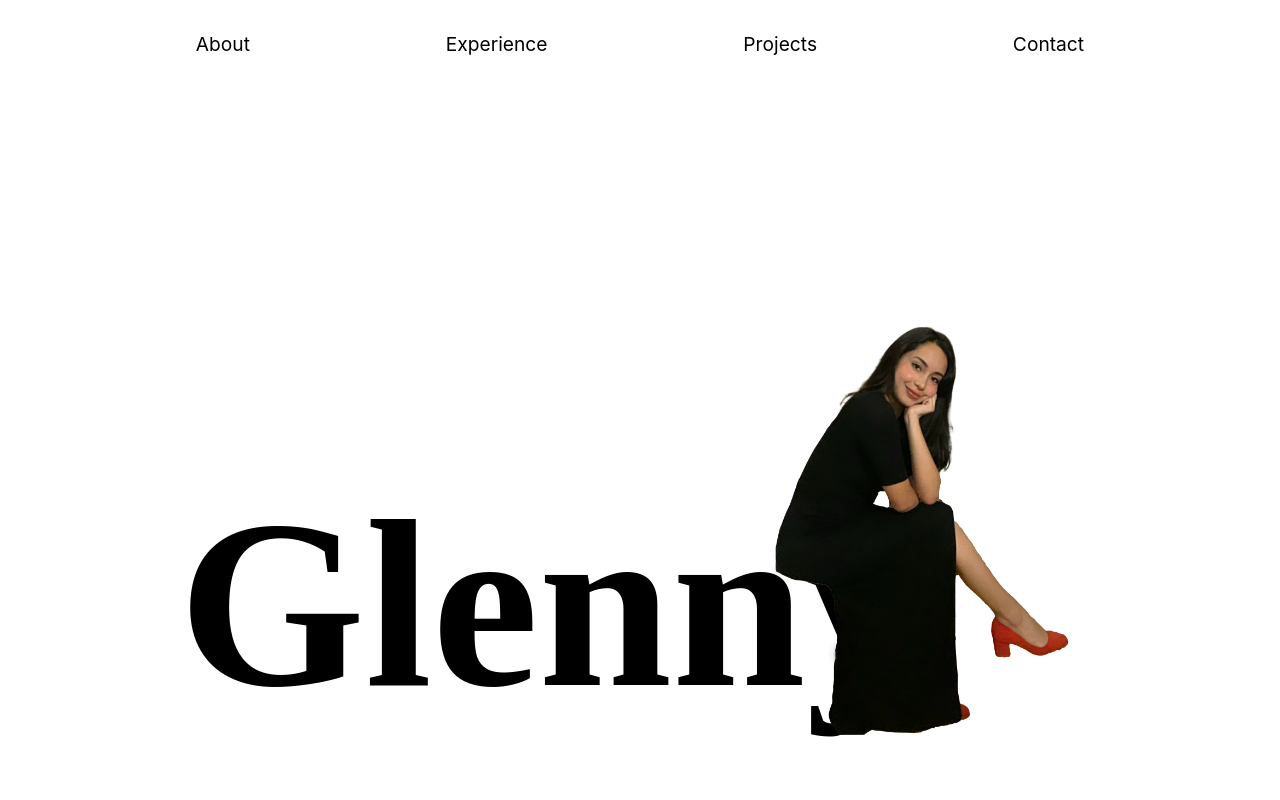
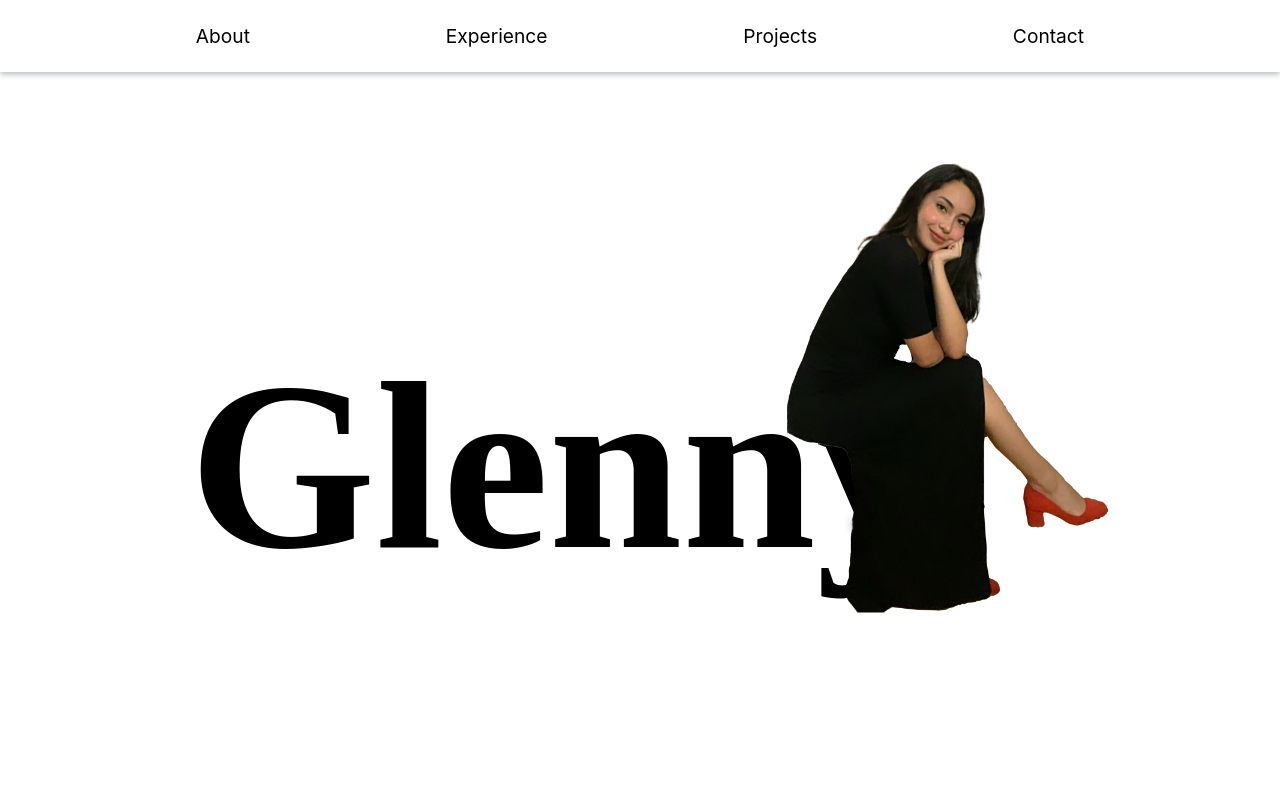
Before and after one commit to ashmarieg/portfolio, a React (Create React App) app: page / in a window 1280 px wide. Shown: the top 800 px of the page. Built offline with nearby package versions, Linux system fonts and the light colour scheme.

Commit message:
changed home page design

```diff
--- a/src/components/About/About.js
+++ b/src/components/About/About.js
@@ -7,7 +7,9 @@ const About = () => {
 <div className="about">
   <div className="about-container">
     <div>
+
       <h1 className="about-title">About Me</h1>
+
       <p className="about-text">Lorem ipsum dolor sit amet, consectetur adipiscing elit, sed do eiusmod tempor incididunt ut labore et dolore magna aliqua. Ut enim ad minim veniam, quis nostrud exercitation ullamco laboris nisi ut aliquip ex ea commodo consequat. Duis aute irure dolor in reprehenderit in voluptate velit esse cillum dolore eu fugiat nulla pariatur. Excepteur sint occaecat cupidatat non proident, sunt in culpa qui officia deserunt mollit anim id est laborum.</p>
 
     </div>
--- a/src/components/About/About.scss
+++ b/src/components/About/About.scss
@@ -4,7 +4,7 @@
     display: flex;
     position: relative;
     // justify-content: space-around;
-    background-color: #f2ece0;
+    // background-color: #f2ece0;
     margin: 4.5rem 4rem 4.5rem 4rem;
     border-radius: 1rem;
     height: 50rem;
@@ -37,6 +37,9 @@
     color: rgb(61, 59, 59);
     margin-left: 4rem;
     margin-bottom: 3rem;
+    // text-shadow: 2px 2px;
+    color: rgb(253, 253, 253);
+    text-shadow: -1px 0 black, 0 1px black, 1px 0 black, 0 -1px black;
   }
   &-text {
     width: 36rem;
@@ -45,4 +48,13 @@
     margin-right: 8rem;
     margin-left: 4rem;
   }
+
+  // &__section {
+  // display: flex;
+  // }
+
+  &__dotted {
+    border-top: 3px dotted red;
+    width: 40rem;
+  }
 }
--- a/src/components/Header/Header.scss
+++ b/src/components/Header/Header.scss
@@ -1,10 +1,13 @@
 @use '../../partials/partial' as *;
 
 .header {
-  // background-color: black;
-  height: 5rem;
-  padding-top: 2rem;
-
+  background-color: white;
+  height: 4.5rem;
+  padding-top: 1.5rem;
+  position: sticky;
+  top: 0;
+  z-index: 20;
+  box-shadow: 0 3px 5px rgba(57, 63, 72, 0.3);
   &__list {
     display: flex;
     justify-content: space-evenly;
--- a/src/pages/Home.js
+++ b/src/pages/Home.js
@@ -6,10 +6,11 @@ import pic1 from '../assets/useme.png'
 const Home = () => {
   return (
     <div className="home">
-
+      {/* <h3 className="home-hi">Hi, I'm</h3> */}
       <div className="home__content">
-        <img className="home__img" src={pic1}></img>
-
+        {/* <div className> */}
+          <img className="home__img" src={pic1}></img>
+        {/* </div> */}
         <h1 className="home-name">Glenny</h1>
       </div>
 
--- a/src/pages/Home.scss
+++ b/src/pages/Home.scss
@@ -5,23 +5,29 @@
   box-sizing: border-box;
 }
 .home {
-  // background-color: #fec56d;
-  // background-color: #ffde6e;
-  // background-color: #578cdb;
   height: 100vh;
   width: 100%;
   position: relative;
 
+  &-hi {
+    font-size: 3rem;
+    width: 50rem;
+    height: 10rem;
+    margin-left: 15rem;
+  }
+
   &-name {
     position: relative;
-    top: 30;
+    // top: 30;
     color: black;
     margin-top: 0;
     display: flex;
     justify-content: center;
-    padding-top: 24.1rem;
+    // padding-top: 24.1rem;
+    padding-top: 16rem;
     font-size: 15rem;
     font-family: "Bebas Neue";
+    height: 30rem;
   }
 
   &-bio {
@@ -35,13 +41,13 @@
   }
 
   &__img {
-    width: 20rem;
-    height: 45rem;
+    width: 21rem;
+    height: 30rem;
     position: relative;
     float: right;
     z-index: 10;
-    margin-right: 13rem;
-
+    margin-right: 10.5rem;
+    margin-top: 4.85rem;
     // @include tablet {
     //   margin-right: 0rem;
     //   margin-left: 8rem;
@@ -50,10 +56,14 @@
 
   &__content {
     position: absolute;
-    padding-left: 22rem;
+    padding-left: 21.8rem;
 
     // @include tablet {
     //   padding-left: 26rem;
     // }
   }
 }
+
+// background-color: #fec56d;
+// background-color: #ffde6e;
+// background-color: #578cdb;
```
Also changed, not shown: src/assets/useme.png.
